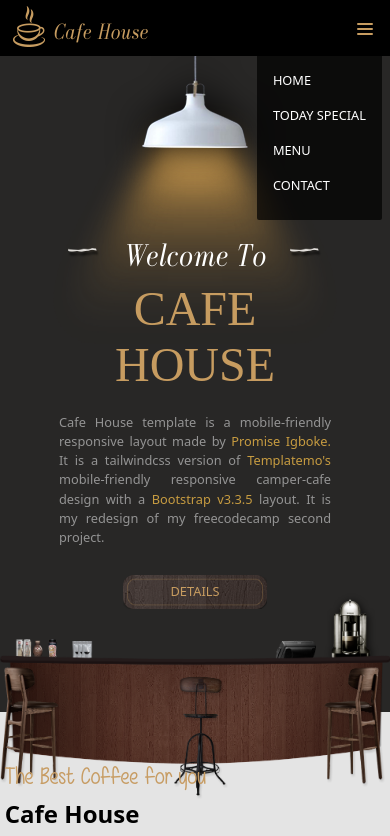
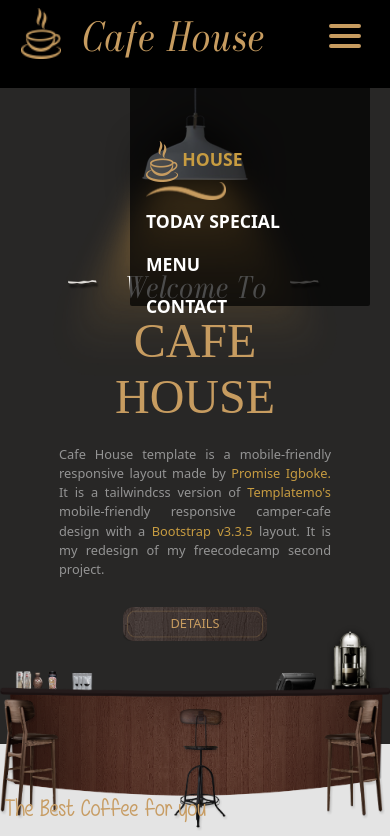
Before and after one commit to Promiseigboke/Camper-cafer, a website: page index.html in a window 390 px wide. Both pictures are taken after a click on the element 365 px from the left and 31 px from the top of the page. Shown: the top 836 px of the page. Drawn offline with Linux system fonts and the light colour scheme.

Commit message:
I am done with the last section and I am currently in the navbar

```diff
--- a/index.html
+++ b/index.html
@@ -37,7 +37,7 @@
     <!---------------------------------------- End Preloader ----------------------------------->
     <div id="content" class="hidden">
     <!---------------------------------------- Navbar Section Big screen ------------------------------------>
-    <nav class="bg-black flex text-white justify-around items-center h-[12vh] hidden lg:flex">
+    <nav class="bg-black text-white justify-around items-center h-[12vh] hidden lg:flex">
         <header class="text-5xl text-[#C79C60] mt-3 stripedisco">
             <img class="inline mr-1 mb-2.5" src="template/img/logo.png" alt="logo image">
         <span class="GalileoFLF">Cafe House</span>
@@ -56,23 +56,27 @@
     </nav>
      <!---------------------------------------- End Of Navbar Section Big screen ------------------------------------>
      <!---------------------------------------- Navbar Section Small Screen ------------------------------------>
-     <nav class="bg-black text-white h-[3.5rem] lg:hidden">
+     <nav class="bg-black text-white h-[5.5rem] lg:hidden">
         <header class="flex items-center text-[#C79C60] mx-[0.8rem] py-[0.4rem] stripedisco">
-            <img class="inline mr-1 mb-2.5" src="template/img/logo.png" alt="logo image">
-        <span class="GalileoFLF ml-[0.3rem] text-[1.4rem]">Cafe House</span>
+            <img class="inline ml-[0.5rem] mr-[1rem] mb-2.5 w-[2.5rem]" src="template/img/logo.png" alt="logo image">
+        <span class="GalileoFLF ml-[0.3rem] text-[2.7rem]">Cafe House</span>
         <div class="ml-auto ">
             <!-- Hamburger Icon -->
             <div class="cursor-pointer " onclick="toggleMenu()">
-                <span class="icon-[ci--hamburger-md] h-6 w-6"></span>
+                <span class="icon-[ci--hamburger-md] mr-[0.5rem] h-[3rem] w-[3rem]"></span>
             </div>
 
             <!-- Dropdown Menu with Black Glassy Background -->
-            <div id="menu" class="absolute hidden bg-black bg-opacity-70 p-4 text-white right-2 rounded-sm">
+            <div id="menu" class="absolute hidden bg-black bg-opacity-70 p-4 h-[15rem] w-[15rem] text-white right-5 rounded-sm">
                 <!-- Menu Items -->
-                <a href="#" class="block py-2 hover:text-[#C79C41] text-[0.8rem]">HOME</a>
-                <a href="#" class="block py-2 hover:text-[#C79C41] text-[0.8rem]">TODAY SPECIAL</a>
-                <a href="#" class="block py-2 hover:text-[#C79C41] text-[0.8rem]">MENU</a>
-                <a href="#" class="block py-2 hover:text-[#C79C41] text-[0.8rem]">CONTACT</a>
+                <div class="inline-block font-bold">
+                    <img class="inline-block" src="template/img/logo.png" alt="logo image">
+                <span class="inline-block text-[1.1rem] pt-[4rem] text-[#C79C41]">HOUSE</span>
+                <img class="min-w-[5rem]" src="template/img/nav-underline.png">
+                </div>
+                <a href="#" class="block py-2 hover:text-[#C79C41] font-bold text-[1.1rem]">TODAY SPECIAL</a>
+                <a href="#" class="block py-2 hover:text-[#C79C41] font-bold text-[1.1rem]">MENU</a>
+                <a href="#" class="block py-2 hover:text-[#C79C41] font-bold text-[1.1rem]">CONTACT</a>
             </div>
 
         </header>
@@ -323,11 +327,11 @@
     <div id="ie" class="mb-[2rem] lg:-ml-[2rem] lg:mr-[6rem]">
         <h1 class="font-bold text-2xl lg:text-2xl mb-[2rem]">MAIN MENU</h1>
         <div class="flex flex-col mt-[1rem]">
-        <a href="#first-section" class="font-bold lg:font-bold text-sm my-[0.5rem] hover:text-[#BB8232]">HOME</a>
-        <a href="#first-section" class="font-bold lg:font-bold text-sm my-[0.5rem] hover:text-[#BB8232]">ABOUT US</a>
-        <a href="#first-section" class="font-bold lg:font-bold text-sm my-[0.5rem] hover:text-[#BB8232]">DIRECTORY</a>
-        <a href="#first-section" class="font-bold lg:font-bold text-sm my-[0.5rem] hover:text-[#BB8232]">BLOG</a>
-        <a href="#first-section" class="font-bold lg:font-bold text-sm my-[0.5rem] hover:text-[#BB8232]">OUR SERVICES</a>
+        <a href="#first-section" class="font-bold lg:font-bold text-[1.1rem] my-[0.5rem] hover:text-[#BB8232]">HOME</a>
+        <a href="#first-section" class="font-bold lg:font-bold text-[1.1rem] my-[0.5rem] hover:text-[#BB8232]">ABOUT US</a>
+        <a href="#first-section" class="font-bold lg:font-bold text-[1.1rem] my-[0.5rem] hover:text-[#BB8232]">DIRECTORY</a>
+        <a href="#first-section" class="font-bold lg:font-bold text-[1.1rem] my-[0.5rem] hover:text-[#BB8232]">BLOG</a>
+        <a href="#first-section" class="font-bold lg:font-bold text-[1.1rem] my-[0.5rem] hover:text-[#BB8232]">OUR SERVICES</a>
         </div>
     </div>
     <!--------------- Second Column ----------->
@@ -373,7 +377,7 @@
 </div>
 </div>
 <!------------------------------------------------ Footer --------------------------------------->
-<div class="bg-[#FFFFFF] flex items-center justify-center h-[6rem] text-sm w-full">
+<div class="bg-white flex items-center justify-center h-[5rem] text-sm lg:text-[1rem] lg:font-bold lg:w-full">
     <span class="">Copyright &copy; 2023 Your Cafe House. Design: <span class="text-blue-500"><a href="https://github.com/Promiseigboke">Promise Igboke</a></span></span>
 </div>
 </div>
```
Also changed, not shown: output.css.
